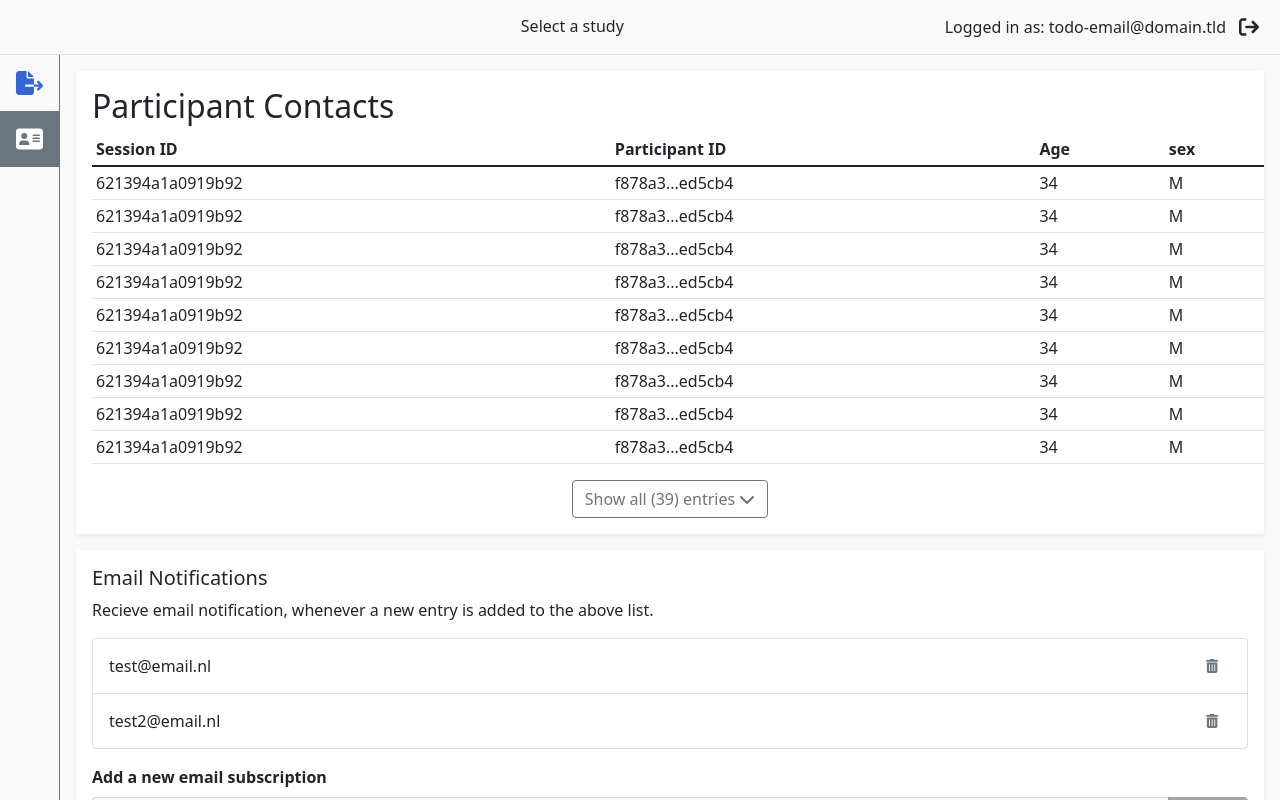
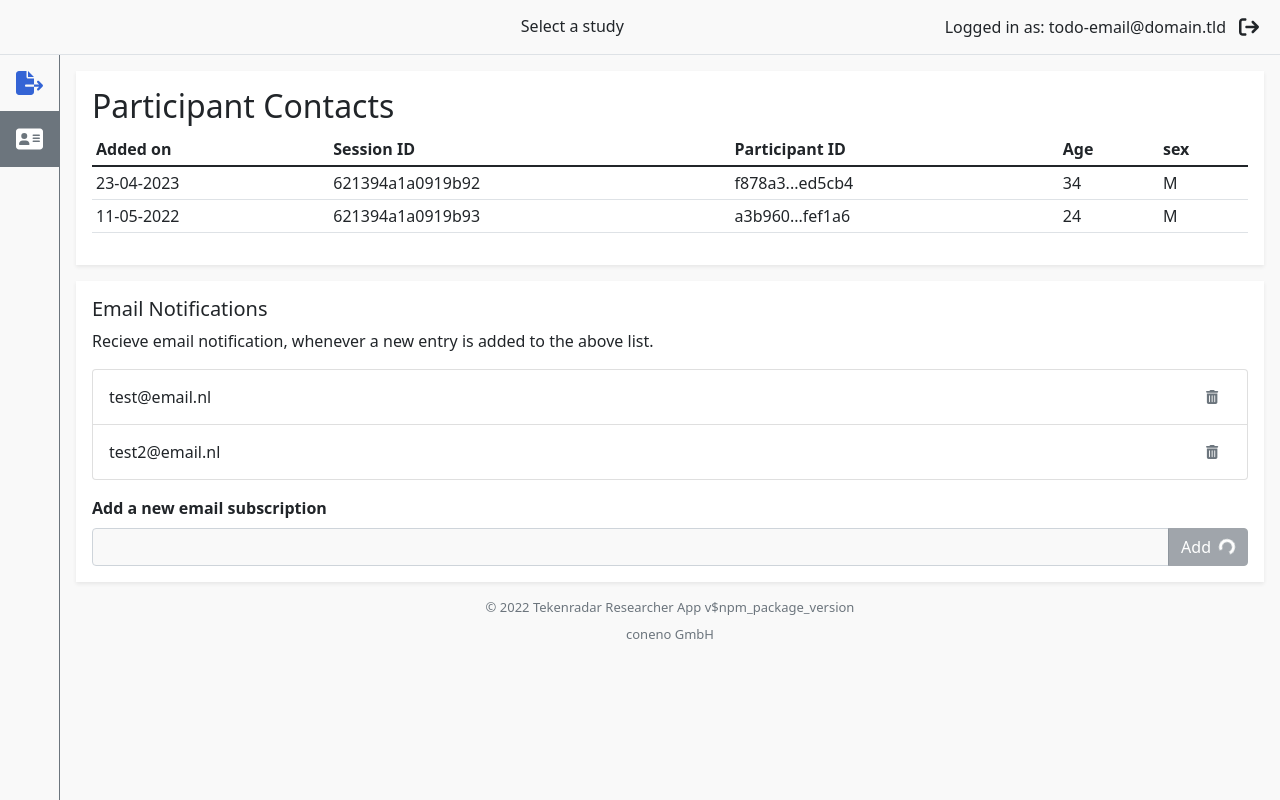
Before and after one commit to tekenradar/researcher-ui, a React (Create React App) app: page /studies/1/contacts in a window 1280 px wide. Built offline with nearby package versions, Linux system fonts and the light colour scheme.

Commit message:
add date added to table

```diff
--- a/src/components/study/contacts/ContactTable.tsx
+++ b/src/components/study/contacts/ContactTable.tsx
@@ -1,5 +1,6 @@
 import { faChevronDown, faChevronUp } from "@fortawesome/free-solid-svg-icons";
 import { FontAwesomeIcon } from "@fortawesome/react-fontawesome";
+import { format, fromUnixTime } from "date-fns";
 import React, { useState } from "react";
 import { Button, Table } from "react-bootstrap";
 import { ParticipantSessionData } from "../../../pages/study/Contacts";
@@ -18,6 +19,7 @@ const ContactTable: React.FC<ContactTableProps> = (props) => {
 
   const tableColumnName = () => {
     return (<React.Fragment>
+      <th>Added on</th>
       <th>Session ID</th>
       <th>Participant ID</th>
       {Object.keys(props.participantsRecords[0].general).map((item) => {
@@ -49,6 +51,7 @@ const ContactTable: React.FC<ContactTableProps> = (props) => {
   const tableEachRow = (item: any) => {
     return (
       <React.Fragment>
+        <td>{format(fromUnixTime(item.addedAt), 'dd-MM-yyyy')}</td>
         <td>{item.sessionID}</td>
         <td>{shortenParticipantID(item.participantID)}</td>
         {Object.values(item.general).map((rowElement, index) => {
@@ -60,8 +63,9 @@ const ContactTable: React.FC<ContactTableProps> = (props) => {
 
 
   return (
-    <div className="flex-grow-1 table-responsive">
-      <Table responsive hover className="mx-3" size="sm" >
+    <React.Fragment>
+      <Table
+        responsive hover size="sm" >
         <thead>
           <tr>{tableColumnName()}</tr>
         </thead>
@@ -84,8 +88,7 @@ const ContactTable: React.FC<ContactTableProps> = (props) => {
           </div>
         </Button>
       </div> : null}
-
-    </div>
+    </React.Fragment >
   );
 };
 
--- a/src/pages/study/Contacts.tsx
+++ b/src/pages/study/Contacts.tsx
@@ -1,8 +1,8 @@
 import React, { useState } from "react";
 import Credits from "../../components/Credits";
 import EmailNotifications from "../../components/study/contacts/EmailNotifications";
-import ParticipantDetails from "../../components/study/contacts/ContactDetails";
-import ParticipantOverview from "../../components/study/contacts/ContactTable";
+import ContactDetails from "../../components/study/contacts/ContactDetails";
+import ContactTable from "../../components/study/contacts/ContactTable";
 
 
 interface Note {
@@ -12,6 +12,7 @@ interface Note {
 }
 
 export interface ParticipantSessionData {
+  addedAt: number;
   sessionID: string;
   participantID: string;
   general: { [key: string]: any };
@@ -22,6 +23,7 @@ export interface ParticipantSessionData {
 
 const dummyParticipantRecords: ParticipantSessionData[] = [
   {
+    addedAt: 1682238238,
     sessionID: '621394a1a0919b92',
     participantID: 'f878a37068309bb9c8746390d9a30216981dbf1bace1923999ff18cfa1ed5cb4',
     general: {
@@ -30,302 +32,7 @@ const dummyParticipantRecords: ParticipantSessionData[] = [
     },
   },
   {
-    sessionID: '621394a1a0919b92',
-    participantID: 'f878a37068309bb9c8746390d9a30216981dbf1bace1923999ff18cfa1ed5cb4',
-    general: {
-      Age: 34,
-      sex: "M",
-    },
-  },
-  {
-    sessionID: '621394a1a0919b92',
-    participantID: 'f878a37068309bb9c8746390d9a30216981dbf1bace1923999ff18cfa1ed5cb4',
-    general: {
-      Age: 34,
-      sex: "M",
-    },
-  },
-  {
-    sessionID: '621394a1a0919b92',
-    participantID: 'f878a37068309bb9c8746390d9a30216981dbf1bace1923999ff18cfa1ed5cb4',
-    general: {
-      Age: 34,
-      sex: "M",
-    },
-  },
-  {
-    sessionID: '621394a1a0919b92',
-    participantID: 'f878a37068309bb9c8746390d9a30216981dbf1bace1923999ff18cfa1ed5cb4',
-    general: {
-      Age: 34,
-      sex: "M",
-    },
-  },
-  {
-    sessionID: '621394a1a0919b92',
-    participantID: 'f878a37068309bb9c8746390d9a30216981dbf1bace1923999ff18cfa1ed5cb4',
-    general: {
-      Age: 34,
-      sex: "M",
-    },
-  },
-  {
-    sessionID: '621394a1a0919b92',
-    participantID: 'f878a37068309bb9c8746390d9a30216981dbf1bace1923999ff18cfa1ed5cb4',
-    general: {
-      Age: 34,
-      sex: "M",
-    },
-  },
-  {
-    sessionID: '621394a1a0919b92',
-    participantID: 'f878a37068309bb9c8746390d9a30216981dbf1bace1923999ff18cfa1ed5cb4',
-    general: {
-      Age: 34,
-      sex: "M",
-    },
-  },
-  {
-    sessionID: '621394a1a0919b92',
-    participantID: 'f878a37068309bb9c8746390d9a30216981dbf1bace1923999ff18cfa1ed5cb4',
-    general: {
-      Age: 34,
-      sex: "M",
-    },
-  },
-  {
-    sessionID: '621394a1a0919b92',
-    participantID: 'f878a37068309bb9c8746390d9a30216981dbf1bace1923999ff18cfa1ed5cb4',
-    general: {
-      Age: 34,
-      sex: "M",
-    },
-  },
-  {
-    sessionID: '621394a1a0919b92',
-    participantID: 'f878a37068309bb9c8746390d9a30216981dbf1bace1923999ff18cfa1ed5cb4',
-    general: {
-      Age: 34,
-      sex: "M",
-    },
-  },
-  {
-    sessionID: '621394a1a0919b92',
-    participantID: 'f878a37068309bb9c8746390d9a30216981dbf1bace1923999ff18cfa1ed5cb4',
-    general: {
-      Age: 34,
-      sex: "M",
-    },
-  },
-  {
-    sessionID: '621394a1a0919b92',
-    participantID: 'f878a37068309bb9c8746390d9a30216981dbf1bace1923999ff18cfa1ed5cb4',
-    general: {
-      Age: 34,
-      sex: "M",
-    },
-  },
-  {
-    sessionID: '621394a1a0919b92',
-    participantID: 'f878a37068309bb9c8746390d9a30216981dbf1bace1923999ff18cfa1ed5cb4',
-    general: {
-      Age: 34,
-      sex: "M",
-    },
-  },
-  {
-    sessionID: '621394a1a0919b92',
-    participantID: 'f878a37068309bb9c8746390d9a30216981dbf1bace1923999ff18cfa1ed5cb4',
-    general: {
-      Age: 34,
-      sex: "M",
-    },
-  },
-  {
-    sessionID: '621394a1a0919b92',
-    participantID: 'f878a37068309bb9c8746390d9a30216981dbf1bace1923999ff18cfa1ed5cb4',
-    general: {
-      Age: 34,
-      sex: "M",
-    },
-  },
-  {
-    sessionID: '621394a1a0919b92',
-    participantID: 'f878a37068309bb9c8746390d9a30216981dbf1bace1923999ff18cfa1ed5cb4',
-    general: {
-      Age: 34,
-      sex: "M",
-    },
-  },
-  {
-    sessionID: '621394a1a0919b92',
-    participantID: 'f878a37068309bb9c8746390d9a30216981dbf1bace1923999ff18cfa1ed5cb4',
-    general: {
-      Age: 34,
-      sex: "M",
-    },
-  },
-  {
-    sessionID: '621394a1a0919b92',
-    participantID: 'f878a37068309bb9c8746390d9a30216981dbf1bace1923999ff18cfa1ed5cb4',
-    general: {
-      Age: 34,
-      sex: "M",
-    },
-  },
-  {
-    sessionID: '621394a1a0919b92',
-    participantID: 'f878a37068309bb9c8746390d9a30216981dbf1bace1923999ff18cfa1ed5cb4',
-    general: {
-      Age: 34,
-      sex: "M",
-    },
-  },
-  {
-    sessionID: '621394a1a0919b92',
-    participantID: 'f878a37068309bb9c8746390d9a30216981dbf1bace1923999ff18cfa1ed5cb4',
-    general: {
-      Age: 34,
-      sex: "M",
-    },
-  },
-  {
-    sessionID: '621394a1a0919b92',
-    participantID: 'f878a37068309bb9c8746390d9a30216981dbf1bace1923999ff18cfa1ed5cb4',
-    general: {
-      Age: 34,
-      sex: "M",
-    },
-  },
-  {
-    sessionID: '621394a1a0919b92',
-    participantID: 'f878a37068309bb9c8746390d9a30216981dbf1bace1923999ff18cfa1ed5cb4',
-    general: {
-      Age: 34,
-      sex: "M",
-    },
-  },
-  {
-    sessionID: '621394a1a0919b92',
-    participantID: 'f878a37068309bb9c8746390d9a30216981dbf1bace1923999ff18cfa1ed5cb4',
-    general: {
-      Age: 34,
-      sex: "M",
-    },
-  },
-  {
-    sessionID: '621394a1a0919b92',
-    participantID: 'f878a37068309bb9c8746390d9a30216981dbf1bace1923999ff18cfa1ed5cb4',
-    general: {
-      Age: 34,
-      sex: "M",
-    },
-  },
-  {
-    sessionID: '621394a1a0919b92',
-    participantID: 'f878a37068309bb9c8746390d9a30216981dbf1bace1923999ff18cfa1ed5cb4',
-    general: {
-      Age: 34,
-      sex: "M",
-    },
-  },
-  {
-    sessionID: '621394a1a0919b92',
-    participantID: 'f878a37068309bb9c8746390d9a30216981dbf1bace1923999ff18cfa1ed5cb4',
-    general: {
-      Age: 34,
-      sex: "M",
-    },
-  },
-  {
-    sessionID: '621394a1a0919b92',
-    participantID: 'f878a37068309bb9c8746390d9a30216981dbf1bace1923999ff18cfa1ed5cb4',
-    general: {
-      Age: 34,
-      sex: "M",
-    },
-  },
-  {
-    sessionID: '621394a1a0919b92',
-    participantID: 'f878a37068309bb9c8746390d9a30216981dbf1bace1923999ff18cfa1ed5cb4',
-    general: {
-      Age: 34,
-      sex: "M",
-    },
-  },
-  {
-    sessionID: '621394a1a0919b92',
-    participantID: 'f878a37068309bb9c8746390d9a30216981dbf1bace1923999ff18cfa1ed5cb4',
-    general: {
-      Age: 34,
-      sex: "M",
-    },
-  },
-  {
-    sessionID: '621394a1a0919b92',
-    participantID: 'f878a37068309bb9c8746390d9a30216981dbf1bace1923999ff18cfa1ed5cb4',
-    general: {
-      Age: 34,
-      sex: "M",
-    },
-  },
-  {
-    sessionID: '621394a1a0919b92',
-    participantID: 'f878a37068309bb9c8746390d9a30216981dbf1bace1923999ff18cfa1ed5cb4',
-    general: {
-      Age: 34,
-      sex: "M",
-    },
-  },
-  {
-    sessionID: '621394a1a0919b92',
-    participantID: 'f878a37068309bb9c8746390d9a30216981dbf1bace1923999ff18cfa1ed5cb4',
-    general: {
-      Age: 34,
-      sex: "M",
-    },
-  },
-  {
-    sessionID: '621394a1a0919b92',
-    participantID: 'f878a37068309bb9c8746390d9a30216981dbf1bace1923999ff18cfa1ed5cb4',
-    general: {
-      Age: 34,
-      sex: "M",
-    },
-  },
-  {
-    sessionID: '621394a1a0919b92',
-    participantID: 'f878a37068309bb9c8746390d9a30216981dbf1bace1923999ff18cfa1ed5cb4',
-    general: {
-      Age: 34,
-      sex: "M",
-    },
-  },
-  {
-    sessionID: '621394a1a0919b92',
-    participantID: 'f878a37068309bb9c8746390d9a30216981dbf1bace1923999ff18cfa1ed5cb4',
-    general: {
-      Age: 34,
-      sex: "M",
-    },
-  },
-  {
-    sessionID: '621394a1a0919b92',
-    participantID: 'f878a37068309bb9c8746390d9a30216981dbf1bace1923999ff18cfa1ed5cb4',
-    general: {
-      Age: 34,
-      sex: "M",
-    },
-  },
-  {
-    sessionID: '621394a1a0919b92',
-    participantID: 'f878a37068309bb9c8746390d9a30216981dbf1bace1923999ff18cfa1ed5cb4',
-    general: {
-      Age: 34,
-      sex: "M",
-    },
-  },
-  {
+    addedAt: 1652238238,
     sessionID: '621394a1a0919b93',
     participantID: 'a3b960c17ea4de7d4e267c754dbbe9eaeba54bf5a1da8d5d90b59bcd0cfef1a6',
     general: {
@@ -427,11 +134,11 @@ const Contacts: React.FC = () => {
   const [participantData, setParticipantData] = useState<ParticipantSessionData>();
 
   return (
-    <div className="d-flex w-100 table-responsive" style={{}}>
+    <div className="d-flex w-100" style={{}}>
       <div className="table-responsive w-100 p-3">
-        <div className="table-responsive bg-white shadow-sm">
-          <h2 className="p-3 pb-0">Participant Contacts</h2>
-          <ParticipantOverview
+        <div className="table-responsive flex-grow-1 p-3 bg-white shadow-sm">
+          <h2 className="">Participant Contacts</h2>
+          <ContactTable
             participantsRecords={dummyParticipantRecords}
             onParticipantRowClicked={(participantId: string) => {
               dummyParticipantRecords.map((element) => {
@@ -446,7 +153,7 @@ const Contacts: React.FC = () => {
         <EmailNotifications />
         <Credits />
       </div>
-      <ParticipantDetails
+      <ContactDetails
         participantDetails={participantData}
         onClose={() => setParticipantData(undefined)}
       />
```
